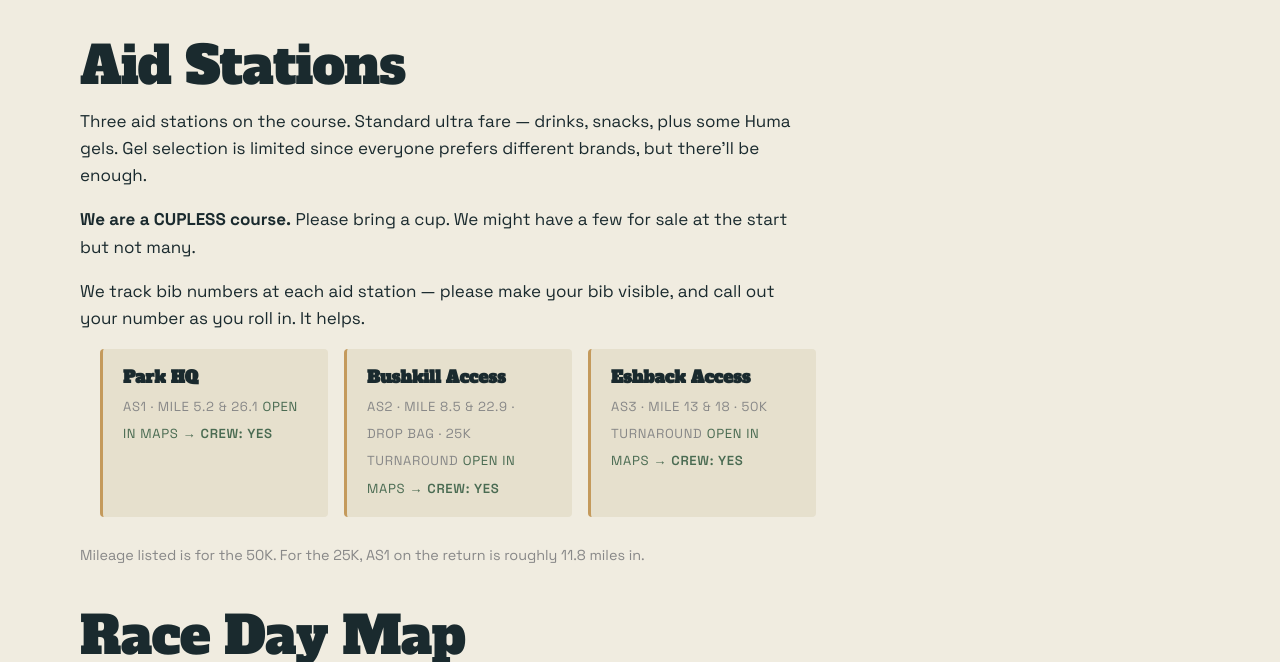
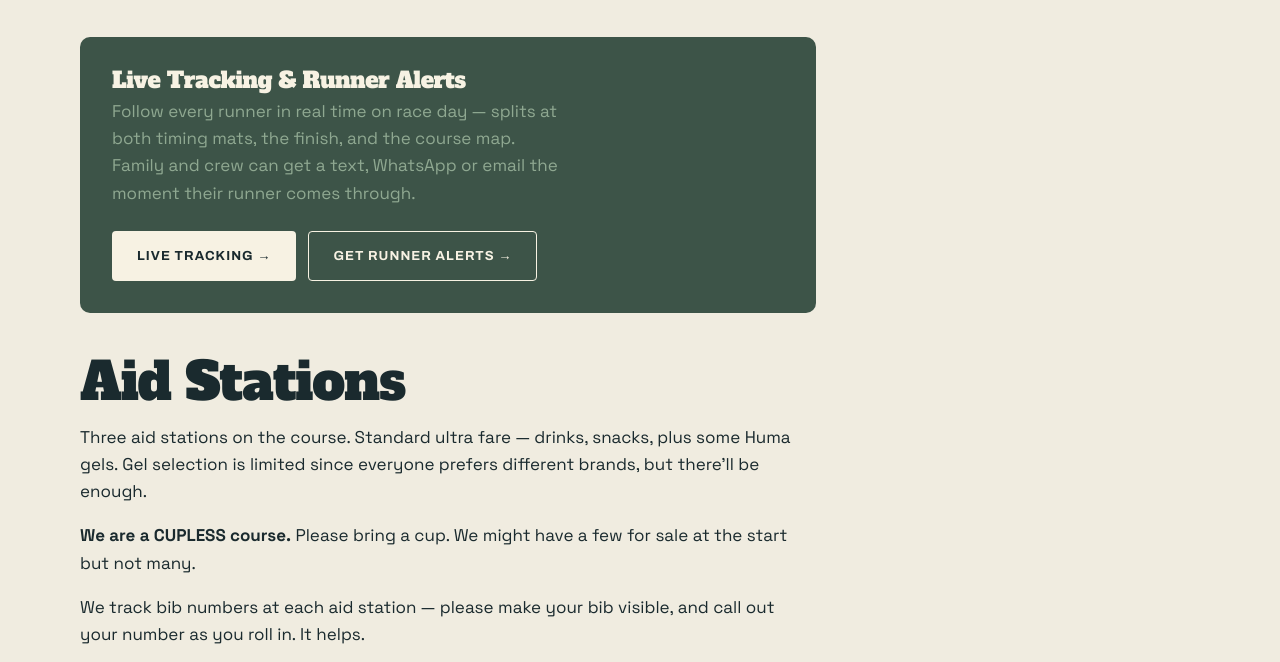
Before and after one commit to VinnyCapp/happilyrunning-site, a plain HTML site: page races/watergap.html in a window 1280 px wide. Shown: the part 1804-2466 px from the top of the page. Drawn offline with Linux system fonts and the light colour scheme.

Commit message:
deploy 2026-09-23T15:54:21Z

```diff
--- a/assets/css/site.css
+++ b/assets/css/site.css
@@ -613,6 +613,12 @@ section { padding: clamp(3.5rem, 8vw, 7rem) 0; }
 }
 .tools-callout h3 { color: var(--cream); margin: 0 0 0.35rem; font-size: 1.4rem; }
 .tools-callout p { color: var(--sage); margin: 0; max-width: 42ch; }
+/* The callout panel is dark (--forest). The default ink-on-forest outline button
+   measures 2.12:1 — unreadable — so buttons inside the callout invert to cream. */
+.tools-callout .btn-primary { background: var(--cream); color: var(--ink); }
+.tools-callout .btn-primary:hover { background: var(--paper); color: var(--ink); }
+.tools-callout .btn-outline { border-color: var(--cream); color: var(--cream); background: transparent; }
+.tools-callout .btn-outline:hover { background: var(--cream); color: var(--ink); }
 
 /* ————— Footer ————— */
 .site-footer {
--- a/races/watergap.html
+++ b/races/watergap.html
@@ -62,6 +62,18 @@
       <dt>10:30 AM</dt><dd>25K start</dd>
       <dt>4:30 PM</dt><dd>Course cut-off</dd>
     </dl>
+
+    <!-- Tools callout — live tracking + runner alerts (race week) -->
+    <div class="tools-callout">
+      <div>
+        <h3>Live Tracking &amp; Runner Alerts</h3>
+        <p>Follow every runner in real time on race day — splits at both timing mats, the finish, and the course map. Family and crew can get a text, WhatsApp or email the moment their runner comes through.</p>
+      </div>
+      <div style="display: flex; flex-wrap: wrap; gap: 0.75rem;">
+        <a href="https://watergap.happilyrunning.com" class="btn btn-primary">Live tracking &rarr;</a>
+        <a href="https://watergap.happilyrunning.com/alerts" class="btn btn-outline">Get runner alerts &rarr;</a>
+      </div>
+    </div>
 
     <h2>Aid Stations</h2>
     <p>Three aid stations on the course. Standard ultra fare — drinks, snacks, plus some Huma gels. Gel selection is limited since everyone prefers different brands, but there'll be enough.</p>
```
